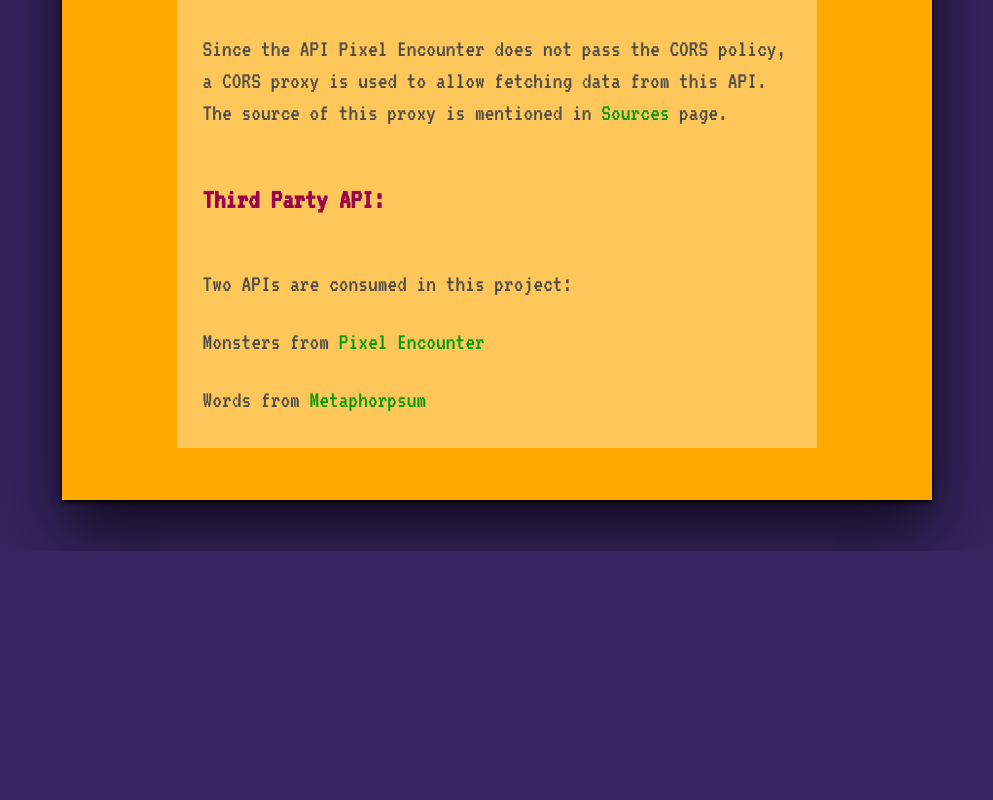
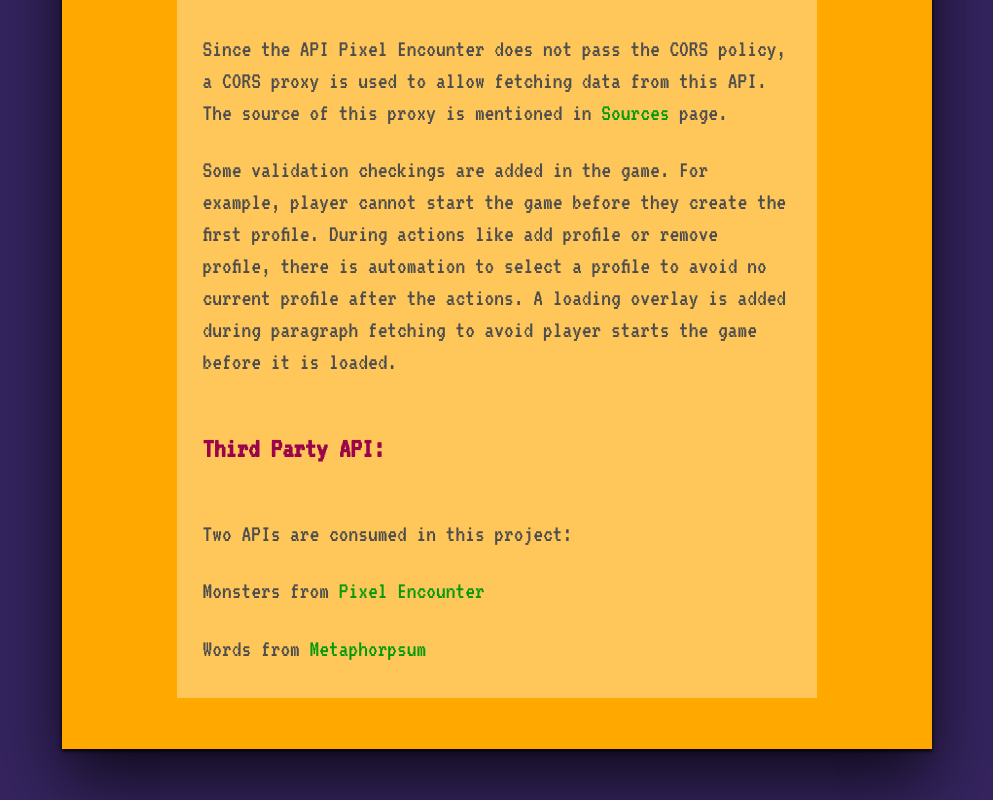
Before and after one commit to monxque/Word-Fight, a React (Create React App) app: page /documentation in a window 1280 px wide. Shown: the part 2515-3315 px from the top of the page, without its empty margins (143-1136 px from the left). Before the commit the page ends 3066 px from the top, so only its background shows below. Built offline with nearby package versions, Linux system fonts and the light colour scheme.

Commit message:
add details in documentation

```diff
--- a/src/components/Documentation.js
+++ b/src/components/Documentation.js
@@ -36,6 +36,7 @@
                 <h3>Additional information:</h3>
                 <ul>
                     <li>Since the API Pixel Encounter does not pass the CORS policy, a CORS proxy is used to allow fetching data from this API. The source of this proxy is mentioned in <Link to="/sources">Sources</Link> page.</li>
+                    <li>Some validation checkings are added in the game. For example, player cannot start the game before they create the first profile. During actions like add profile or remove profile, there is automation to select a profile to avoid no current profile after the actions. A loading overlay is added during paragraph fetching to avoid player starts the game before it is loaded.</li>
                 </ul>
                 <h3>Third Party API:</h3>
                 <ul>
```
